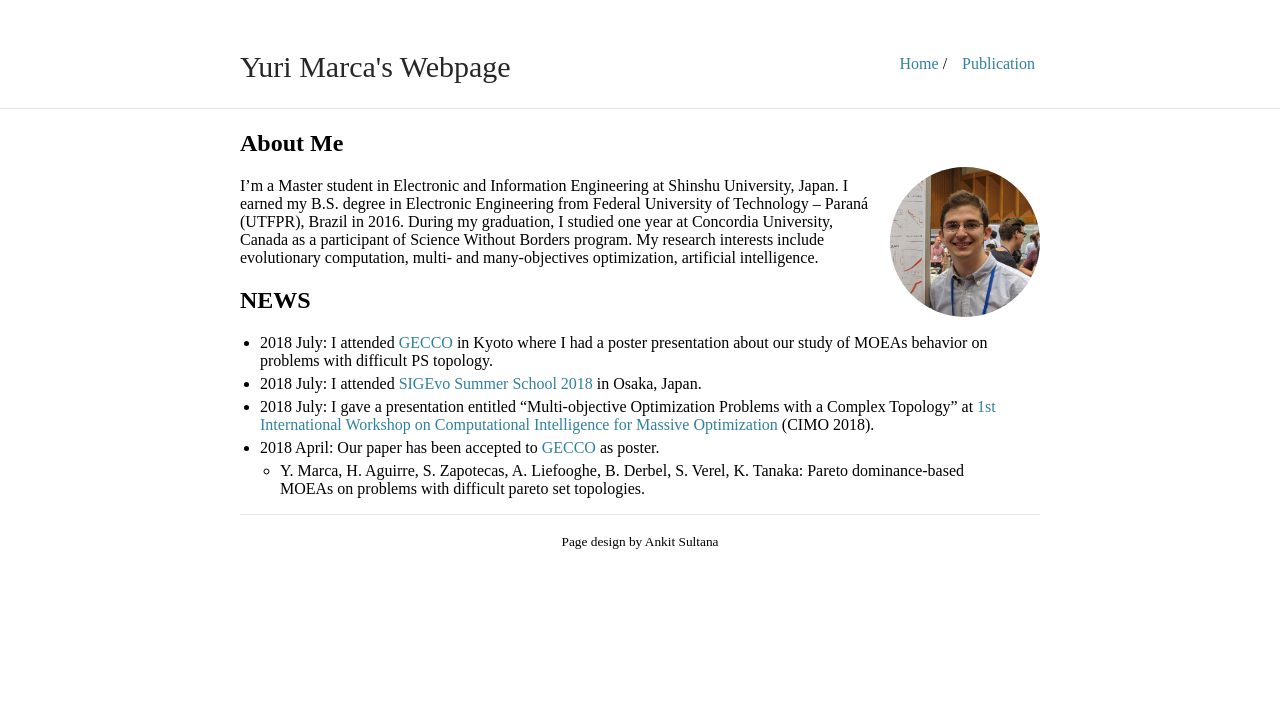
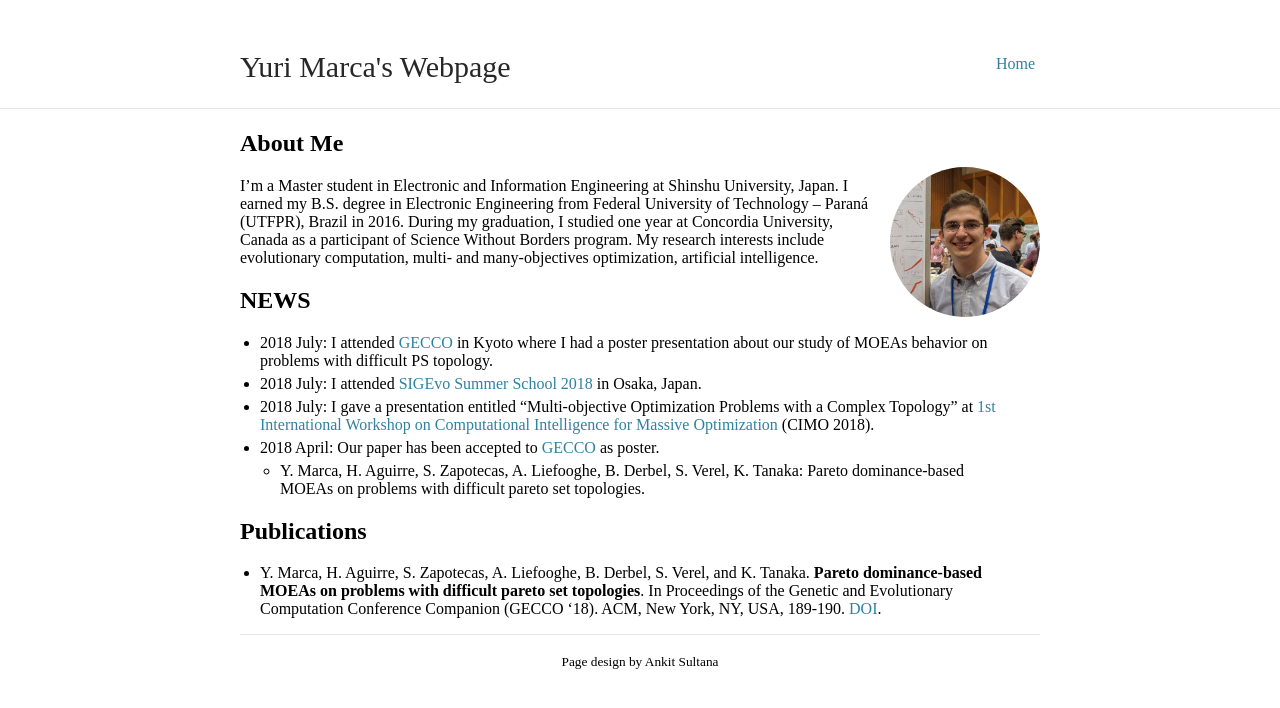
Before and after one commit to yurimarca/yurimarca.github.io, a Jekyll site: the page built from index.md, in a window 1280 px wide. Shown: the top 708 px of the page. Built offline with Jekyll 4.4.1, drawn with Linux system fonts in a browser that asks for light colours.

Commit message:
update index and nav bar

```diff
--- a/_data/nav.yml
+++ b/_data/nav.yml
@@ -1,5 +1,5 @@
-- name: "Publication"
-  link: "publication"
+#- name: "Publication"
+#  link: "publication"
 
 - name: "Home"
   link: "/"
--- a/index.md
+++ b/index.md
@@ -16,3 +16,7 @@ I'm a Master student in Electronic and Information Engineering at Shinshu Univer
 * 2018 July: I gave a presentation entitled "Multi-objective Optimization Problems with a Complex Topology" at [1st International Workshop on Computational Intelligence for Massive Optimization](https://sites.google.com/view/cimo-workshop) (CIMO 2018).
 * 2018 April: Our paper has been accepted to [GECCO](http://gecco-2018.sigevo.org/) as poster.
   * Y. Marca, H. Aguirre, S. Zapotecas, A. Liefooghe, B. Derbel, S. Verel, K. Tanaka: Pareto dominance-based MOEAs on problems with difficult pareto set topologies.
+
+## Publications
+
+*  Y. Marca, H. Aguirre, S. Zapotecas, A. Liefooghe, B. Derbel, S. Verel, and K. Tanaka. **Pareto dominance-based MOEAs on problems with difficult pareto set topologies**. In Proceedings of the Genetic and Evolutionary Computation Conference Companion (GECCO '18). ACM, New York, NY, USA, 189-190. [DOI](https://doi.org/10.1145/3205651.3205746).
```
